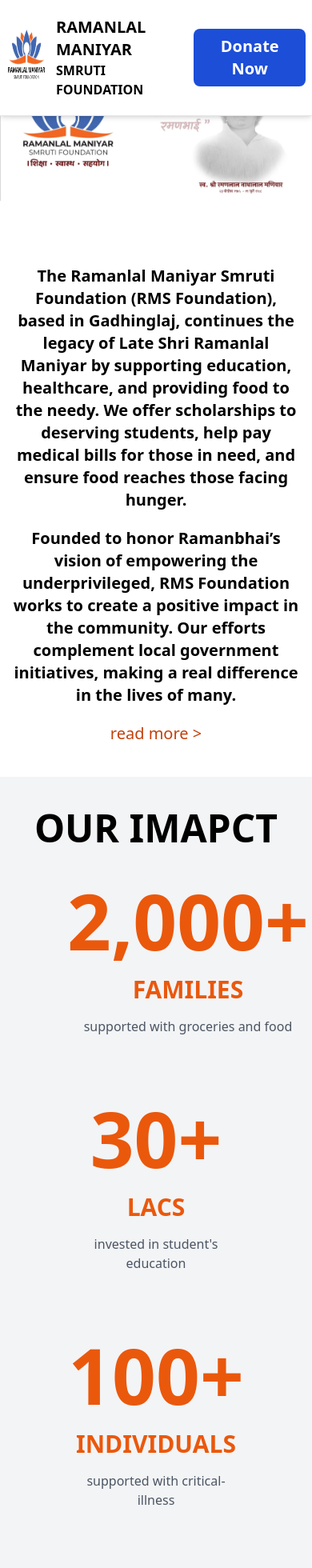
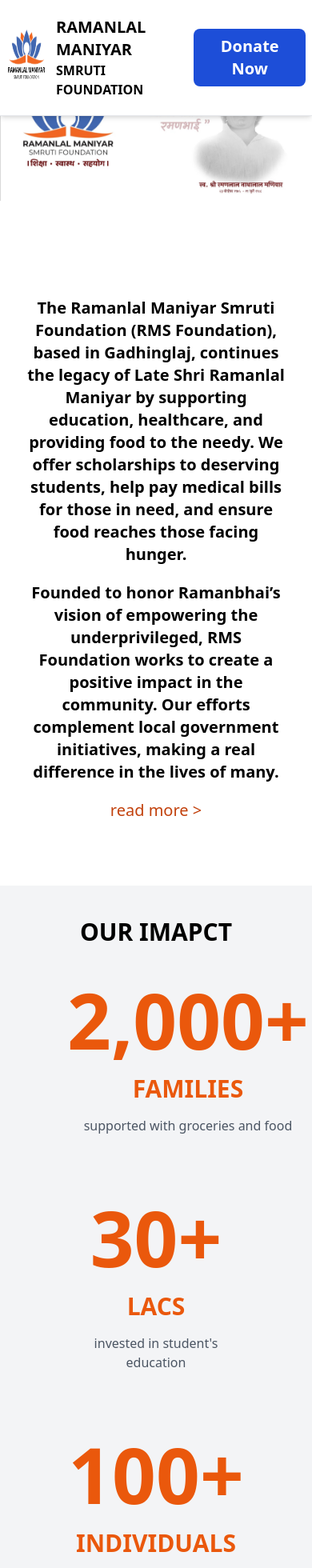
Before and after one commit to sahilkhude117/rmsf, a Next.js app: page /home in a window 390 px wide. Shown: the top 1960 px of the page at 80% size. Built offline with nearby package versions, Linux system fonts and the light colour scheme.

Commit message:
added Responsiveness

```diff
--- a/app/home/page.tsx
+++ b/app/home/page.tsx
@@ -8,12 +8,12 @@
 
 export default function () {
   return (
-    <div className="mt-20">
+    <div className="mt-20 space-y-10">
       {/* Carousel Image */}
       <Carousel />
 
       {/* Intro Content */}
-      <div className="pt-20 pb-10">
+      <div className="pt-20 pb-10 px-4 sm:px-8 lg;px-16">
         <Paragraph
           content={`The Ramanlal Maniyar Smruti Foundation (RMS Foundation), based in Gadhinglaj, continues the legacy of Late Shri Ramanlal Maniyar by supporting education, healthcare, and providing food to the needy. We offer scholarships to deserving students, help pay medical bills for those in need, and ensure food reaches those facing hunger.`}
         />
@@ -29,13 +29,13 @@
       </div>
 
       {/* Impact Box */}
-      <div className="bg-gray-100 p-10">
+      <div className="bg-gray-100 p-10 sm:px-6 lg:px-16">
         <div className="flex justify-center items-center">
-          <div className="text-center text-5xl font-extrabold max-w-4xl w-full">
+          <div className="text-center text-3xl sm:text-4xl lg:text-5xl font-extrabold max-w-4xl w-full">
             OUR IMAPCT
           </div>
         </div>
-        <div className="max-w-7xl mx-auto p-6 grid grid-cols-1 md:grid-cols-3 gap-6">
+        <div className="max-w-7xl mx-auto p-6 grid grid-cols-1 sm:grid-clos-2 lg:grid-cols-3 gap-6">
           <ImpactCard
             Number="2000+"
             Unit="FAMILIES"
@@ -54,13 +54,13 @@
         </div>
       </div>
 
-      <div className="pt-10 pb-0">
+      <div className="pt-10 pb-0 px-4 sm:px-8 lg:px-16">
         <div className="flex justify-center items-center">
-          <div className="text-center text-5xl font-extrabold max-w-4xl w-full">
+          <div className="text-center text-3xl sm:text-4xl lg:text-5xl font-extrabold max-w-4xl w-full">
             OUR PROGRAMS
           </div>
         </div>
-        <div className="max-w-7xl mx-auto p-6 grid grid-cols-1 md:grid-cols-3 gap-6">
+        <div className="max-w-7xl mx-auto p-6 grid grid-cols-1 sm:grid-cols-2 lg:grid-cols-3 gap-6">
           <ProgramCard
             href={'/programs/education'}
             src="https://th.bing.com/th/id/OIP.HpFOt6qVIIH8j3ku0Y-tIgHaEY?w=306&h=181&c=7&r=0&o="
```
